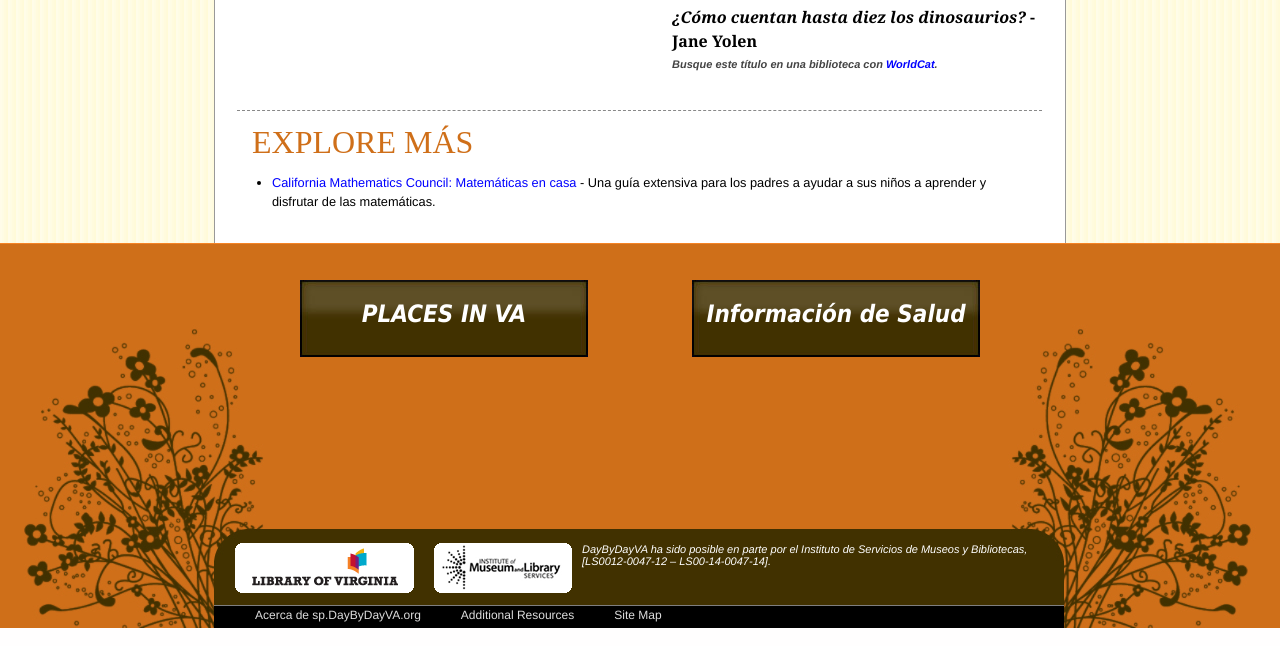
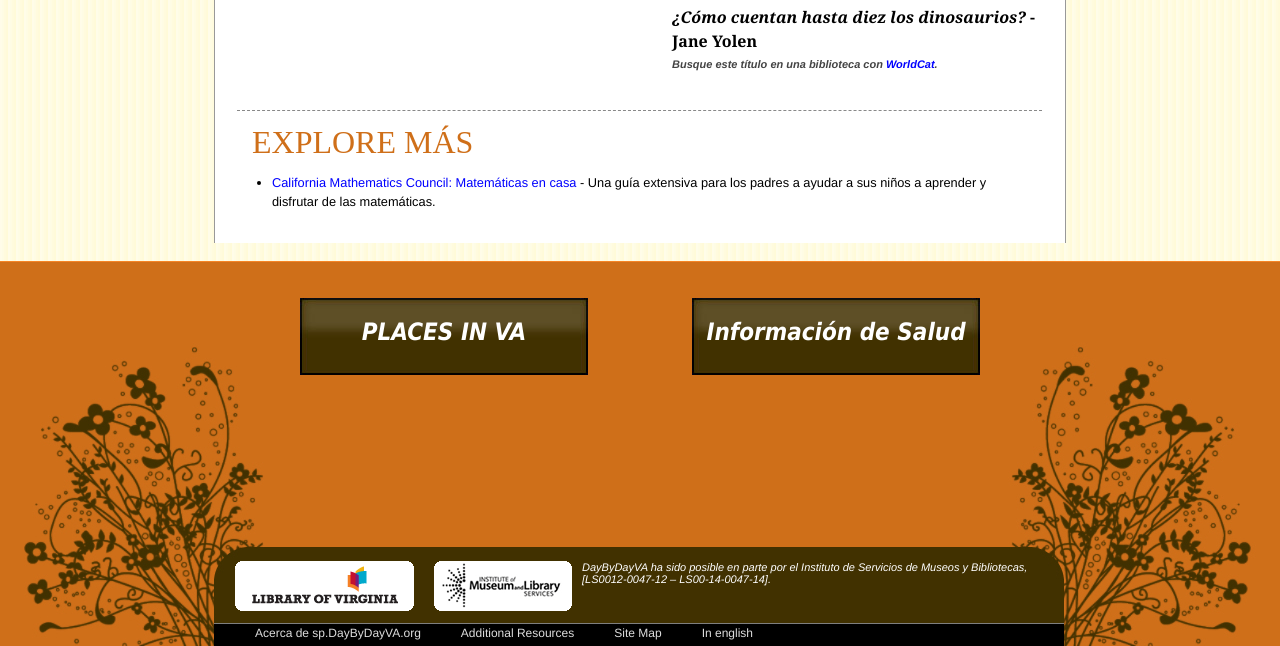
Before and after one commit to LibraryofVA/sp.DayByDayVA, a PHP site: page /index.php in a window 1280 px wide. Shown: the part 939-1585 px from the top of the page. Run offline with PHP 8.4, Linux system fonts and the light colour scheme; some web fonts are replaced.

Commit message:
Typo fix and addition of DayByDayVa.org link

```diff
--- a/footer.php
+++ b/footer.php
@@ -9,11 +9,11 @@
     </div>
     <div class="moduletable">
       <div id="footer_logos">
-        <p><a target="_blank" href="http://www.lva.virginia.gov/"><img alt="Librayr of Virginia Logo" src="/img/lva_logo.png"></a><a target="_blank" href="http://www.imls.gov/"><img alt="IMLS Logo" src="/img/imls_logo.png" style="margin-right: 10px;"></a>DayByDayVA ha sido posible en parte por el Instituto de Servicios de Museos y Bibliotecas, [LS0012-0047-12 – LS00-14-0047-14].</p>
+        <p><a target="_blank" href="http://www.lva.virginia.gov/"><img alt="Library of Virginia Logo" src="/img/lva_logo.png"></a><a target="_blank" href="http://www.imls.gov/"><img alt="IMLS Logo" src="/img/imls_logo.png" style="margin-right: 10px;"></a>DayByDayVA ha sido posible en parte por el Instituto de Servicios de Museos y Bibliotecas, [LS0012-0047-12 – LS00-14-0047-14].</p>
 	  </div>
     </div>
     <div class="moduletable_footer_nav">
-      <ul class="menu"><li><a href="/about"><span>Acerca de sp.DayByDayVA.org</span></a></li><li><a href="/additional-resources"><span>Additional Resources</span></a></li><li><a href="/site-map"><span>Site Map</span></a></li></ul>
+      <ul class="menu"><li><a href="/about"><span>Acerca de sp.DayByDayVA.org</span></a></li><li><a href="/additional-resources"><span>Additional Resources</span></a></li><li><a href="/site-map"><span>Site Map</span></a></li><li><a href="http://www.daybydayva.org"><span>In english</span></a></li></ul>
     </div>
   </div><!-- end bottom_wrap -->
 </body>
```
